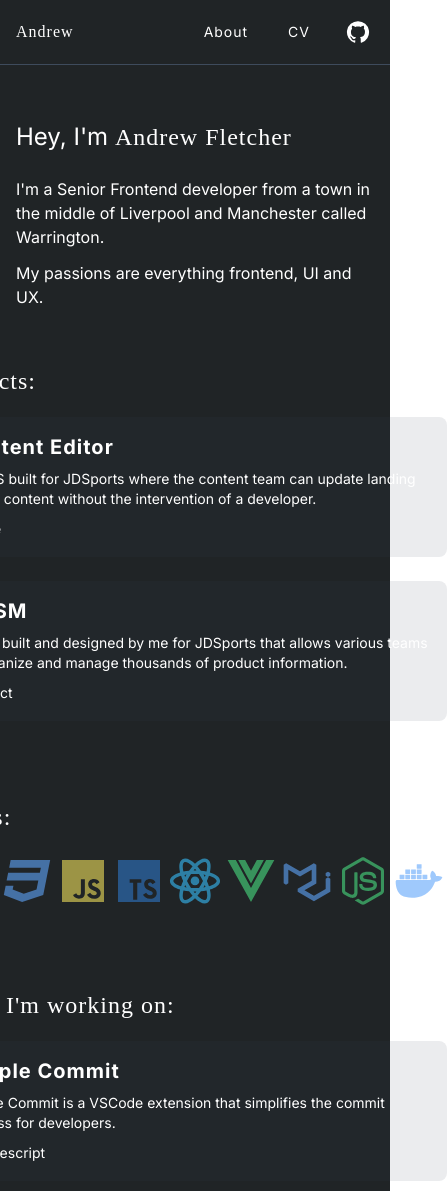
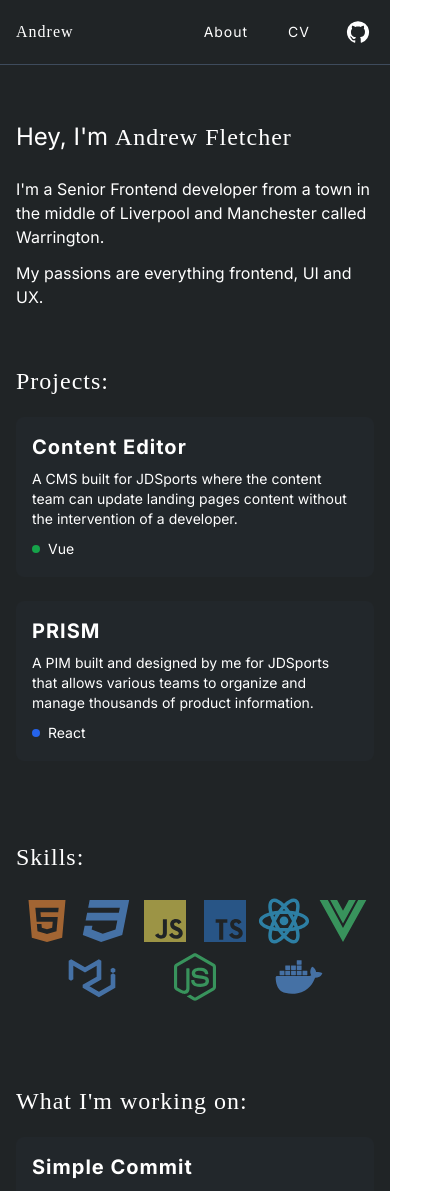
Before and after one commit to fletch-r/personal, a React (Vite) app: page / in a window 390 px wide. Shown: the top 1191 px of the page, 447 px wide, since content can reach past the window. Built offline with nearby package versions, Linux system fonts and the light colour scheme.

Commit message:
feat: :iphone:  - Wrap on mobile

```diff
--- a/src/pages/home/sections/Skills.tsx
+++ b/src/pages/home/sections/Skills.tsx
@@ -15,7 +15,7 @@ export default function Skills() {
     return (
         <section className="w-full relative">
             <h4 className="text-2xl font-cals mb-5 slide-up">Skills:</h4>
-            <div className="flex items-center justify-evenly animate-slide-up-1">
+            <div className="flex items-center justify-evenly animate-slide-up-1 flex-wrap">
                 <HTMLIcon className="w-14 h-14 opacity-60 hover:opacity-100 fill-orange-400" />
                 <CSSIcon className="w-14 h-14 opacity-60 hover:opacity-100 fill-blue-400" />
                 <JavaScriptIcon className="w-14 h-14 opacity-60 hover:opacity-100 fill-javascript-main" />
```
